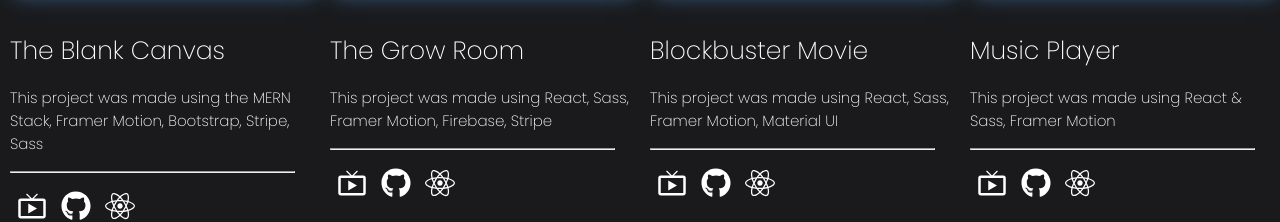
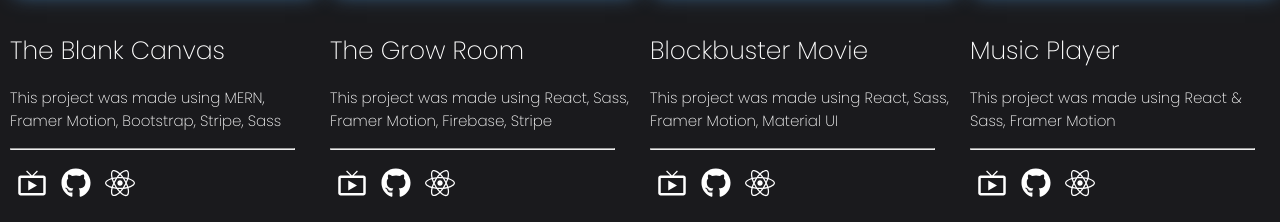
Before and after one commit to aldopaganijr/portfoliov2, a React (Create React App) app: page /Projects in a window 1280 px wide. Shown: the part 577-799 px from the top of the page. Built offline with nearby package versions, Linux system fonts and the light colour scheme.

Commit message:
update on spelling projects

```diff
--- a/src/routes/Projects/Projects.js
+++ b/src/routes/Projects/Projects.js
@@ -23,7 +23,7 @@
             <div className="project-card">
               <img className="project-image" src={TheBlankCanvas}  alt="thegrowroom" />
               <h3>The Blank Canvas</h3>
-              <p className="sub-text">This project was made using the MERN Stack, Framer Motion, Bootstrap, Stripe, Sass</p>
+              <p className="sub-text">This project was made using MERN, Framer Motion, Bootstrap, Stripe, Sass</p>
               <hr/>
               <p className="sub-text">
                   <a id="direct-link" href="https://theblankcanvas.netlify.app/" alt="theblankcanvas"><MdLiveTv /></a>
```
